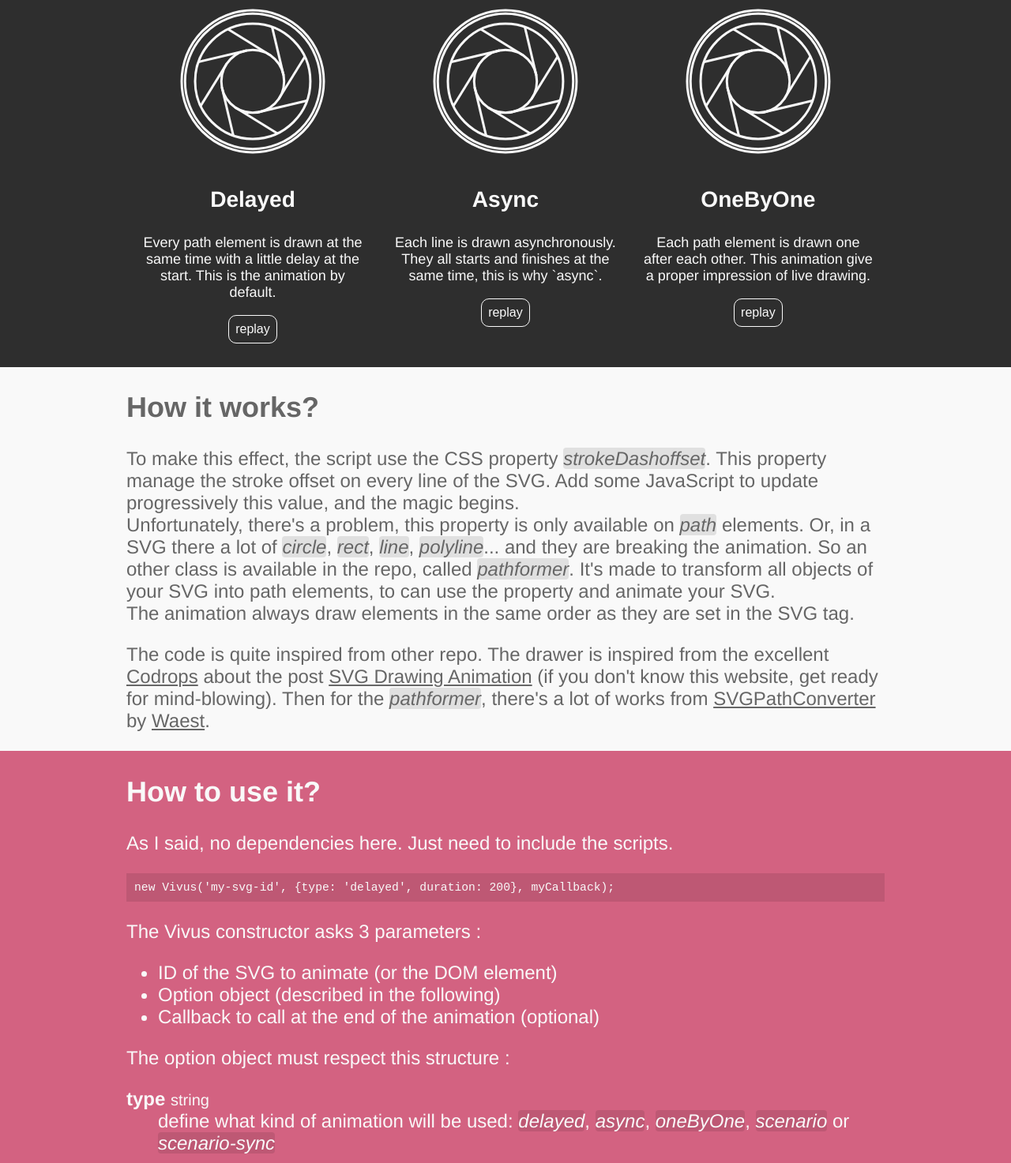
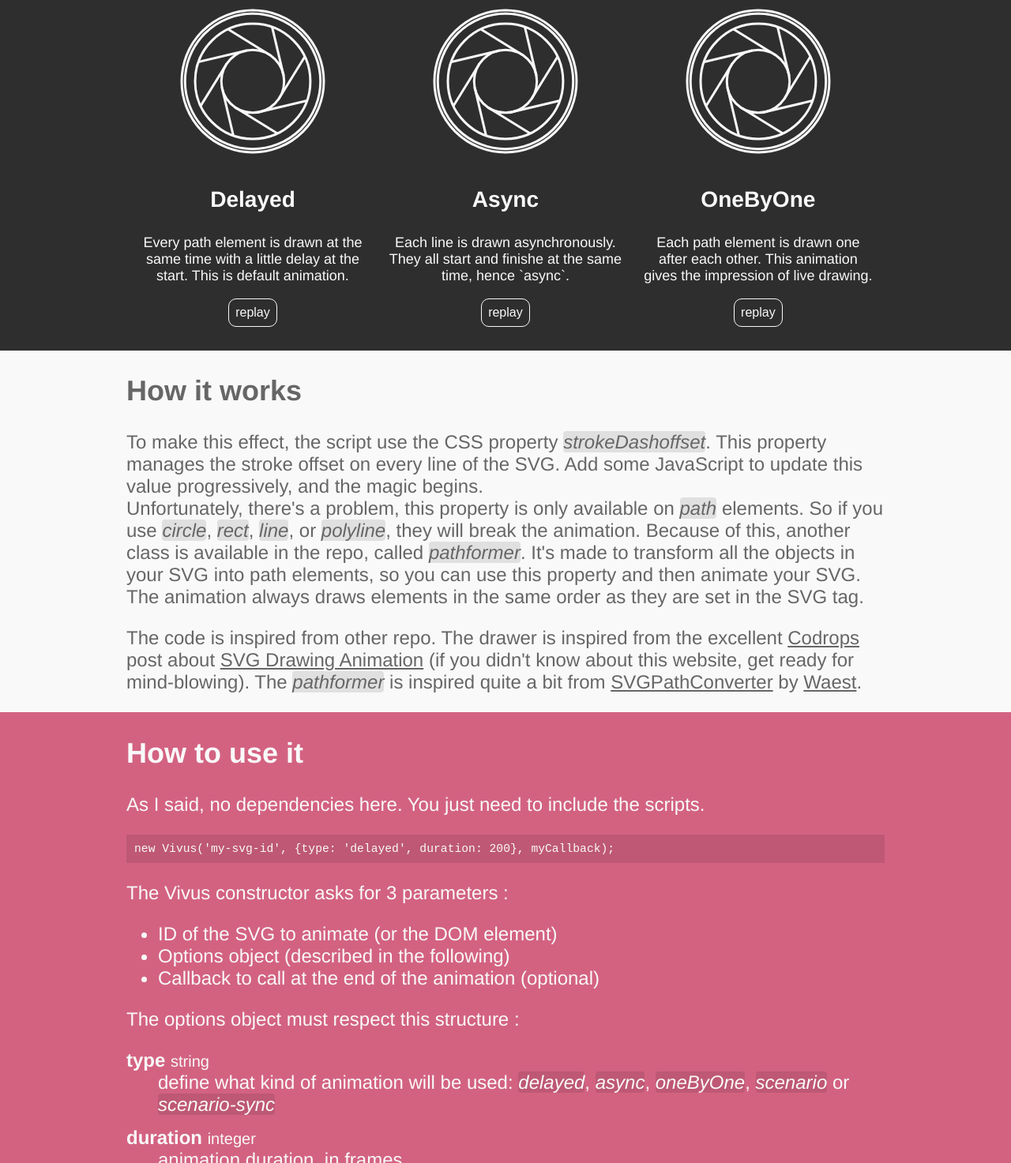
Before and after one commit to maxwellito/vivus, a website: page index.html in a window 1280 px wide. Shown: the part 745-2218 px from the top of the page at 79% size. Drawn offline with Linux system fonts and the light colour scheme.

Commit message:
improved grammar in index.html

```diff
--- a/index.html
+++ b/index.html
@@ -217,8 +217,8 @@
 
 		<!-- Intro -->
 		<div class="content">
-			<h1>vivus<small>, to bring your SVGs to life</small></h1>
-			<p>Vivus is a little JavaScript class (little because it's lightweight and have no dependency) to make drawing animation with SVGs in a webpage. Different animations are available, even scripting the entire SVG to do whatever you want.</p>
+			<h1>vivus<small>, bringing your SVGs to life</small></h1>
+			<p>Vivus is a little JavaScript class (little because it's lightweight and has no dependencies) to make animating SVGs easy. Different animations are available, and you can even script the entire SVG to do whatever you want.</p>
 			<p class="intro-links">
 				<a href="//github.com/maxwellito/vivus" class="button bigger">View on GitHub</a>
 			</p>
@@ -229,7 +229,7 @@
 		<div class="bloc bloc-anim">
 			<div class="content">
 
-				<h2>How it looks?</h2>
+				<h2>How it looks</h2>
 				<div>
 					<div class="col3">
 						<svg id="opturateur1" xmlns="http://www.w3.org/2000/svg" x="0px" y="0px"
@@ -249,7 +249,7 @@
 						</svg>
 						<div class="col-container">
 							<h3>Delayed</h3>
-							<p>Every path element is drawn at the same time with a little delay at the start. This is the animation by default.</p>
+							<p>Every path element is drawn at the same time with a little delay at the start. This is default animation.</p>
 							<button onclick="obt1.reset(); obt1.play();">replay</button>
 						</div>
 					</div>
@@ -272,7 +272,7 @@
 						</svg>
 						<div class="col-container">
 							<h3>Async</h3>
-							<p>Each line is drawn asynchronously. They all starts and finishes at the same time, this is why `async`.</p>
+							<p>Each line is drawn asynchronously. They all start and finishe at the same time, hence `async`.</p>
 							<button onclick="obt2.reset(); obt2.play();">replay</button>
 						</div>
 					</div>
@@ -295,7 +295,7 @@
 						</svg>
 						<div class="col-container">
 							<h3>OneByOne</h3>
-							<p>Each path element is drawn one after each other. This animation give a proper impression of live drawing.</p>
+							<p>Each path element is drawn one after each other. This animation gives the impression of live drawing.</p>
 							<button onclick="obt3.reset(); obt3.play();">replay</button>
 						</div>
 					</div>
@@ -306,29 +306,30 @@
 
 		<!-- How it works? -->
 		<div class="content">
-			<h2>How it works?</h2>
-			<p>To make this effect, the script use the CSS property <i>strokeDashoffset</i>. This property manage the stroke offset on every line of the SVG. Add some JavaScript to update progressively this value, and the magic begins.<br>Unfortunately, there's a problem, this property is only available on <i>path</i> elements. Or, in a SVG there a lot of <i>circle</i>, <i>rect</i>, <i>line</i>, <i>polyline</i>... and they are breaking the animation. So an other class is available in the repo, called <i>pathformer</i>. It's made to transform all objects of your SVG into path elements, to can use the property and animate your SVG.<br>The animation always draw elements in the same order as they are set in the SVG tag.</p>
+			<h2>How it works</h2>
+			<p>To make this effect, the script use the CSS property <i>strokeDashoffset</i>. This property manages the stroke offset on every line of the SVG. Add some JavaScript to update this value progressively, and the magic begins.<br>Unfortunately, there's a problem, this property is only available on <i>path</i> elements. So if you use <i>circle</i>, <i>rect</i>, <i>line</i>, or <i>polyline</i>, they will break the animation. Because of this, another class is available in the repo, called <i>pathformer</i>. It's made to transform all the objects in your SVG into path elements, so you can use this property and then animate your SVG.<br>The animation always draws elements in the same order as they are set in the SVG tag.</p>
 
-			<p>The code is quite inspired from other repo. The drawer is inspired from the excellent <a href="http://tympanus.net/codrops/">Codrops</a> about the post <a href="http://tympanus.net/codrops/2013/12/30/svg-drawing-animation/">SVG Drawing Animation</a> (if you don't know this website, get ready for mind-blowing). Then for the <i>pathformer</i>, there's a lot of works from <a href="https://github.com/Waest/SVGPathConverter">SVGPathConverter</a> by <a href="https://github.com/Waest">Waest</a>.</p>
+			<p>The code is inspired from other repo. The drawer is inspired from the excellent <a href="http://tympanus.net/codrops/">Codrops</a> post about <a href="http://tympanus.net/codrops/2013/12/30/svg-drawing-animation/">SVG Drawing Animation</a> (if you didn't know about this website, get ready for mind-blowing). The <i>pathformer</i> is inspired quite a bit from <a href="https://github.com/Waest/SVGPathConverter">SVGPathConverter</a> by <a href="https://github.com/Waest">Waest</a>.</p>
 		</div>
 
 		<!-- How to use it? -->
 		<div class="bloc bloc-documentation">
 			<div class="content">
 
-				<h2>How to use it?</h2>
-				<p>As I said, no dependencies here. Just need to include the scripts.</p>
+				<h2>How to use it</h2>
+				<p>As I said, no dependencies here. You just need to include the scripts.</p>
+
 				<p class="code">
 					new Vivus('my-svg-id', {type: 'delayed', duration: 200}, myCallback);
 				</p>
-				<p>The Vivus constructor asks 3 parameters :</p>
+				<p>The Vivus constructor asks for 3 parameters :</p>
 				<ul>
 					<li>ID of the SVG to animate (or the DOM element)</li>
-					<li>Option object (described in the following)</li>
+					<li>Options object (described in the following)</li>
 					<li>Callback to call at the end of the animation (optional)</li>
 				</ul>
 
-				<p>The option object must respect this structure :</p>
+				<p>The options object must respect this structure :</p>
 				<dl>
 					<dt>type <small>string</small></dt>
 					<dd>define what kind of animation will be used: <i>delayed</i>, <i>async</i>, <i>oneByOne</i>, <i>scenario</i> or <i>scenario-sync</i></dd>
@@ -352,7 +353,7 @@
 					<dd>remove all extra styling on the SVG, and leave it as original</dd>
 				</dl>
 
-				<p>To control the animation, three methods are available : play, stop and reset. The method play take one parameter which is the speed. This value can be positive, negative (to go backwards), or under 1 to play slowly. By default the value is 1.<p/>
+				<p>To control the animation, three methods are available : play, stop and reset. The method play takes one parameter which is the speed. This value can be positive, negative (to go backwards), or under 1 to play slowly. By default the value is 1.</p>
 
 			</div>
 		</div>
@@ -360,12 +361,12 @@
 		<!-- Scripting -->
 		<div class="content">
 			<h2>Scenarize</h2>
-			<p>This feature allow you to script the animation of your SVG. For this, the custom values will be set directly in the DOM of the SVG.</p>
+			<p>This feature allows you to script the animation of your SVG. To do this, the custom values will be set directly in the DOM of the SVG.</p>
 
 			<hr>
 
 			<h3>{type: '<i>scenario</i>'}</h3>
-			<p>This type is easier to understand, but longer to implement. You just have to define the start and duration of each element with <i>data-start</i> and <i>data-duration</i> attributes. If missing, it will use the default value given to the constructor.</p>
+			<p>This type is easier to understand, but takes longer to implement. You just have to define the start and duration of each element with <i>data-start</i> and <i>data-duration</i> attributes. If missing, it will use the default value given to the constructor.</p>
 			<p>The good point about this type is the flexibility. You don't have to respect the order/stack of the SVG. You can start with the last element, then continue with the first, to finish with all the rest at the same time.</p>
 
 			<p>Then define custom rules for each element in your SVG via extra attributes in your SVG DOM :</p>
```
